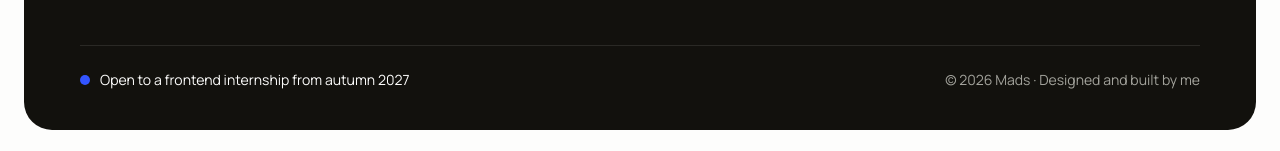
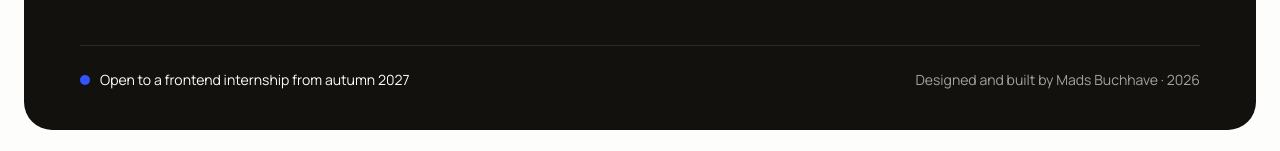
Before and after one commit to buchhavee/portfolio-project, a Next.js app: page / in a window 1280 px wide. Shown: the part 4892-5043 px from the top of the page. Built offline with nearby package versions, Linux system fonts and the light colour scheme.

Commit message:
fix: update footer copyright text to include full name

```diff
--- a/components/organisms/footer.tsx
+++ b/components/organisms/footer.tsx
@@ -101,7 +101,7 @@ export function Footer() {
             <span className="mt-[0.35em] size-2.5 shrink-0 rounded-full bg-accent-default md:mt-0" />
             Open to a frontend internship from autumn 2027
           </p>
-          <p className="text-text-inverse-secondary">© 2026 Mads · Designed and built by me</p>
+          <p className="text-text-inverse-secondary">Designed and built by Mads Buchhave · 2026</p>
         </div>
       </div>
     </footer>
```
